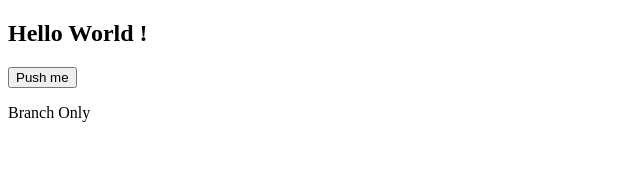
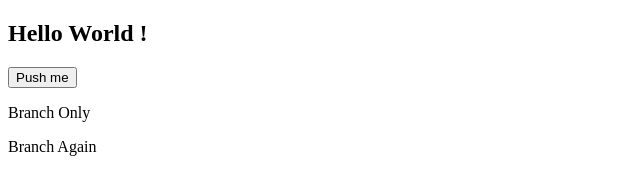
Before and after one commit to raflyfahrezi/sourcetree-test, a plain HTML site: page index.html in a window 1280 px wide. Shown: the whole page, without its empty margins (0-640 px from the left). Drawn offline with Linux system fonts and the light colour scheme.

Commit message:
branch again

```diff
--- a/index.html
+++ b/index.html
@@ -11,5 +11,6 @@
     <input type="button" value="Push me">
 
     <p>Branch Only</p>
+    <p>Branch Again</p>
 </body>
 </html>
```
